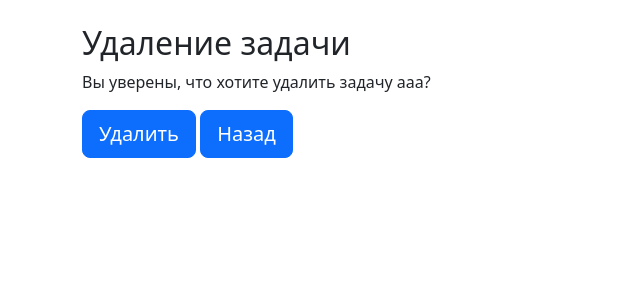
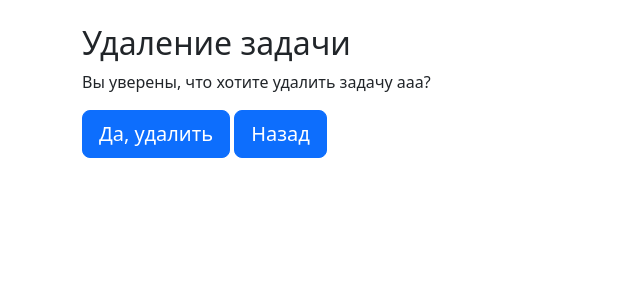
Before and after one commit to DanaSenko/python-project-52, a Django app: page /tasks/2/delete/ in a window 1280 px wide. Shown: the part 56-356 px from the top of the page, without its empty margins (0-640 px from the left). Run offline with Django 5.2, Linux system fonts and the light colour scheme; a user stored in the database is signed in; data comes from the database, SQL or seed files in the repository; some libraries are stand-ins or nearby versions.

Commit message:
fix delete button

```diff
--- a/task_manager/tasks/templates/task_delete.html
+++ b/task_manager/tasks/templates/task_delete.html
@@ -1,11 +1,11 @@
-{% extends 'layout.html'%}
-
-{% block content %}
+{% extends 'layout.html'%} {% block content %}
 <h2>Удаление задачи</h2>
 <p>Вы уверены, что хотите удалить задачу {{ object.name }}?</p>
 <form method="post">
     {% csrf_token %}
-    <button type="submit" class="btn btn-primary btn-lg">Удалить</button>
-    <a href="{% url 'tasks:task_list' %}" class="btn btn-primary btn-lg">Назад</a>
+    <button type="submit" class="btn btn-primary btn-lg">Да, удалить</button>
+    <a href="{% url 'tasks:task_list' %}" class="btn btn-primary btn-lg"
+        >Назад</a
+    >
 </form>
 {% endblock %}
--- a/task_manager/users/templates/users/delete_user.html
+++ b/task_manager/users/templates/users/delete_user.html
@@ -1,10 +1,8 @@
-{% extends 'layout.html'%}
-
-{% block content %}
+{% extends 'layout.html'%} {% block content %}
 <h2>Удаление пользователя</h2>
 <p>Вы уверены, что хотите удалить пользователя {{ object.username }}?</p>
 <form method="post">
     {% csrf_token %}
-    <button type="submit" class="btn btn-primary btn-lg">Удалить</button>
+    <button type="submit" class="btn btn-primary btn-lg">Да, удалить</button>
 </form>
 {% endblock %}
```
